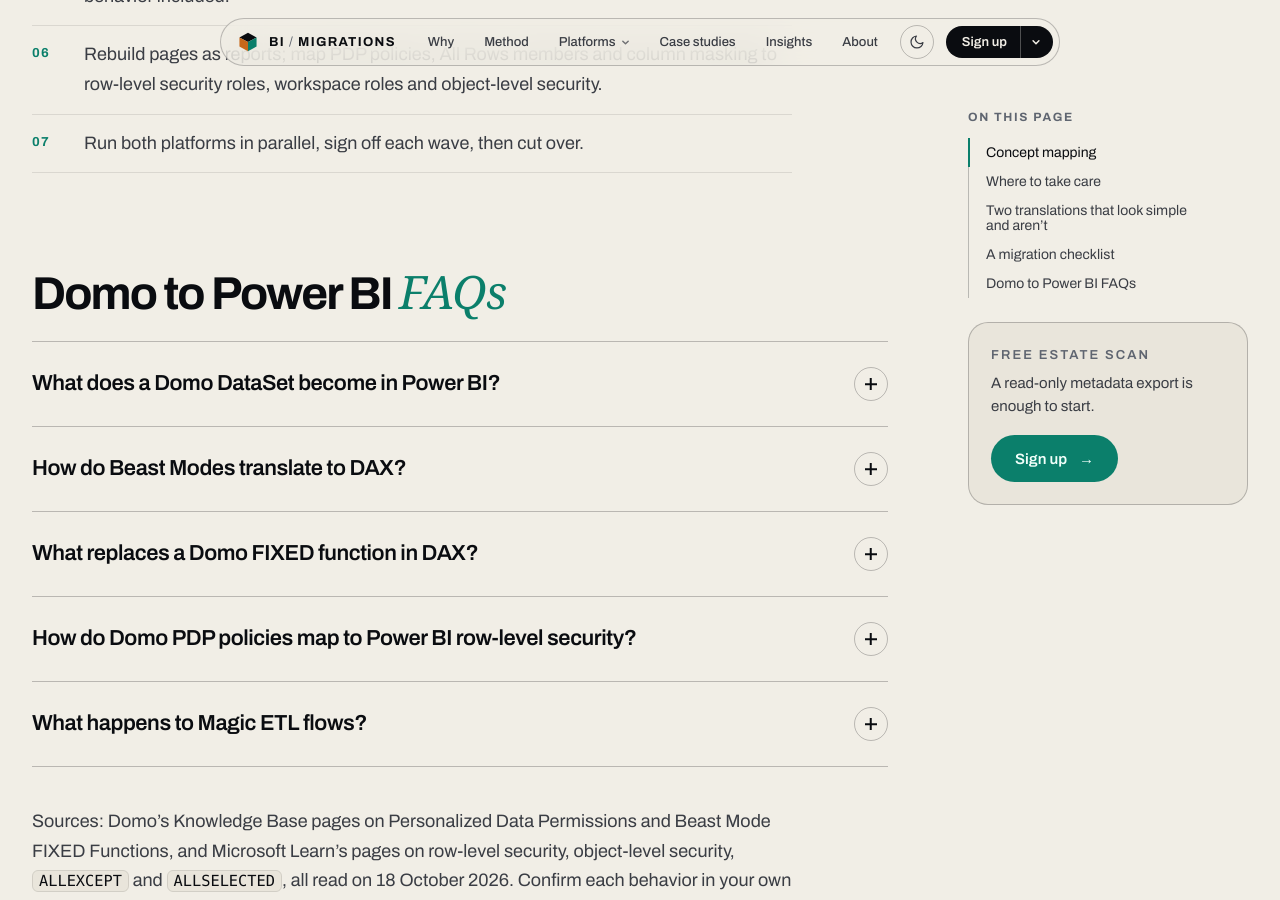
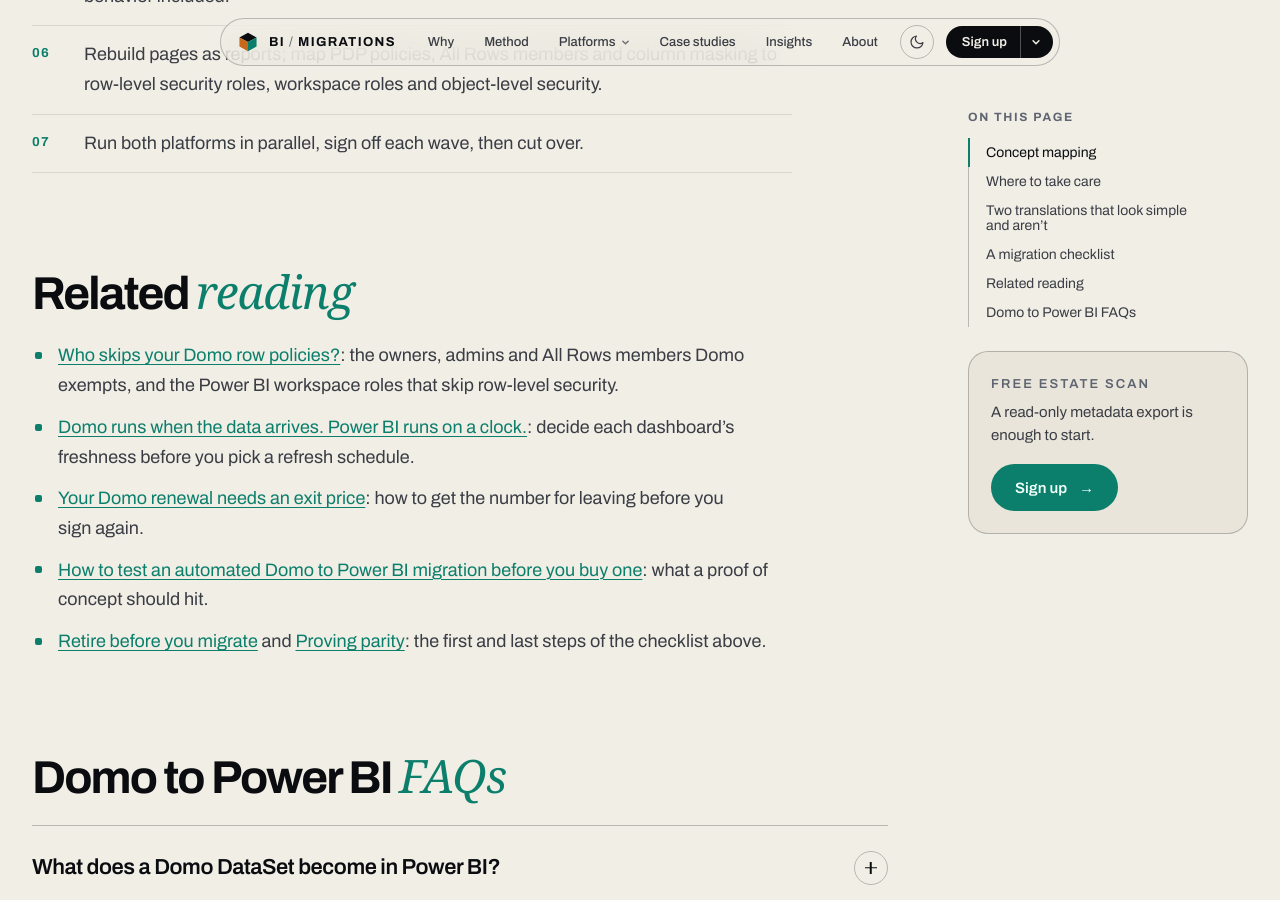
Before and after one commit to BIMigrations/www, a Jekyll site: the page built from _guides/domo-to-power-bi.md, in a window 1280 px wide and 900 px high, scrolled down 5665 px. Built offline with Jekyll 4.4.1, drawn with Linux system fonts in a browser that asks for light colours; some web fonts are replaced.

Commit message:
Domo guide: add related reading links to the Domo posts

```diff
--- a/_guides/domo-to-power-bi.md
+++ b/_guides/domo-to-power-bi.md
@@ -107,6 +107,14 @@ A parity test for security is a table: one real user for each policy, one owner,
 6. Rebuild pages as reports; map PDP policies, All Rows members and column masking to row-level security roles, workspace roles and object-level security.
 7. Run both platforms in parallel, sign off each wave, then cut over.
 
+## Related *reading*
+
+- [Who skips your Domo row policies?](/insights/who-skips-pdp/): the owners, admins and All Rows members Domo exempts, and the Power BI workspace roles that skip row-level security.
+- [Domo runs when the data arrives. Power BI runs on a clock.](/insights/domo-triggers-vs-power-bi-clock/): decide each dashboard's freshness before you pick a refresh schedule.
+- [Your Domo renewal needs an exit price](/insights/domo-renewal-exit-price/): how to get the number for leaving before you sign again.
+- [How to test an automated Domo to Power BI migration before you buy one](/insights/test-an-automated-domo-migration/): what a proof of concept should hit.
+- [Retire before you migrate](/insights/retire-before-you-migrate/) and [Proving parity](/insights/proving-parity/): the first and last steps of the checklist above.
+
 ## Domo to Power BI *FAQs*
 
 {% include faq.html items=page.faqs %}
```
